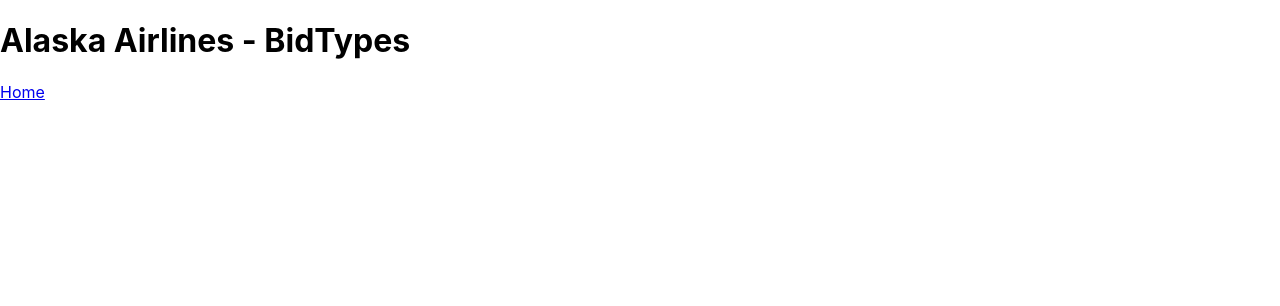
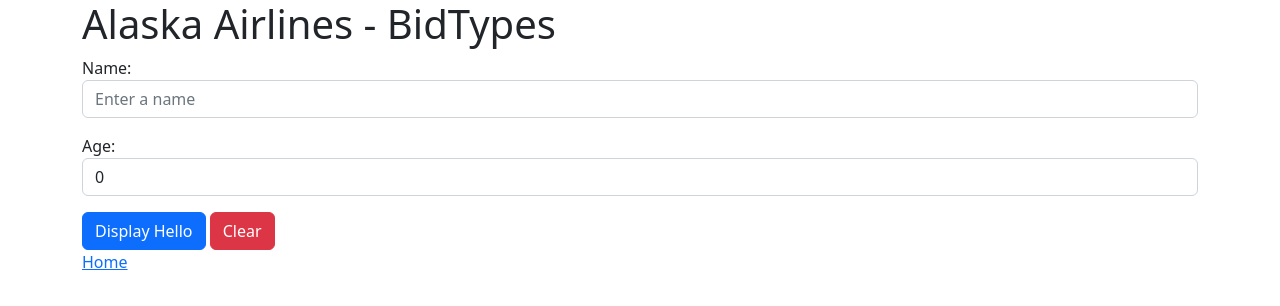
Before and after one commit to LA-McAlister/CIS117-React-App, a React (Create React App) app in the folder bidpro-admin/: page /alaska-airlines/bidtypes in a window 1280 px wide. Shown: the top 306 px of the page. Built offline with nearby package versions, Linux system fonts and the light colour scheme.

Commit message:
Hello Name - Variables, Constants, Types & Operators Lab

```diff
--- a/bidpro-admin/package.json
+++ b/bidpro-admin/package.json
@@ -6,6 +6,7 @@
     "@testing-library/jest-dom": "^5.16.5",
     "@testing-library/react": "^13.4.0",
     "@testing-library/user-event": "^13.5.0",
+    "bootstrap": "^5.2.3",
     "react": "^18.2.0",
     "react-dom": "^18.2.0",
     "react-router-dom": "^6.8.0",
--- /dev/null
+++ b/bidpro-admin/src/components/HelloNameSavingData/HelloNameSavingData.jsx
@@ -0,0 +1,61 @@
+import React, { useState } from "react";
+export const HelloNameSavingData = () => {
+  const CURRENT_YEAR = 2023;
+  const [name, setName] = useState("");
+  const [age, setAge] = useState(0);
+  const [helloNameMessage, setHelloNameMessage] = useState("");
+
+  const displayHelloMessage = () => {
+    setHelloNameMessage(
+      `Hello ${name}. Your age is ${age}. The year you were born is ${
+        CURRENT_YEAR - age
+      }.`
+    );
+  };
+
+  const clearName = () => {
+    setName("");
+    setAge(0);
+    setHelloNameMessage("");
+  };
+
+  return (
+    <>
+      <div className="mb-3">
+        <lable htmlFor="helloNameInput" className="form-lable">
+          Name:
+        </lable>
+        <input
+          type="text"
+          className="form-control"
+          id="helloNameInput"
+          placeholder="Enter a name"
+          value={name}
+          onChange={(e) => setName(e.target.value)}
+        />
+      </div>
+      <div className="mb-3">
+        <lable htmlFor="AgeInput" className="form-lable">
+          Age:
+        </lable>
+        <input
+          type="number"
+          className="form-control"
+          id="ageInput"
+          placeholder="Enter your age"
+          value={age}
+          onChange={(e) => setAge(e.target.value)}
+        />
+      </div>
+      <h2>{helloNameMessage}</h2>
+      <div>
+        <button className="btn btn-primary" onClick={displayHelloMessage}>
+          Display Hello
+        </button>{" "}
+        <button className="btn btn-danger" onClick={clearName}>
+          Clear
+        </button>
+      </div>
+    </>
+  );
+};
--- /dev/null
+++ b/bidpro-admin/src/components/HelloNameSavingData/index.js
@@ -0,0 +1,3 @@
+import { HelloNameSavingData } from "./HelloNameSavingData";
+
+export default HelloNameSavingData;
--- a/bidpro-admin/src/index.css
+++ /dev/null
@@ -1,13 +0,0 @@
-body {
-  margin: 0;
-  font-family: -apple-system, BlinkMacSystemFont, 'Segoe UI', 'Roboto', 'Oxygen',
-    'Ubuntu', 'Cantarell', 'Fira Sans', 'Droid Sans', 'Helvetica Neue',
-    sans-serif;
-  -webkit-font-smoothing: antialiased;
-  -moz-osx-font-smoothing: grayscale;
-}
-
-code {
-  font-family: source-code-pro, Menlo, Monaco, Consolas, 'Courier New',
-    monospace;
-}
--- a/bidpro-admin/src/index.js
+++ b/bidpro-admin/src/index.js
@@ -1,6 +1,6 @@
 import React from "react";
 import ReactDOM from "react-dom/client";
-import "./index.css";
+import "../node_modules/bootstrap/dist/css/bootstrap.min.css";
 import App from "./App";
 import reportWebVitals from "./reportWebVitals";
 import { BrowserRouter as Router } from "react-router-dom";
--- a/bidpro-admin/src/pages/alaska-airlines/bidtypes/ASBidTypes.jsx
+++ b/bidpro-admin/src/pages/alaska-airlines/bidtypes/ASBidTypes.jsx
@@ -1,10 +1,12 @@
 import React from "react";
 import { Link } from "react-router-dom";
+import { HelloNameSavingData } from "../../../components/HelloNameSavingData/HelloNameSavingData";
 
 export const ASBidTypes = () => {
   return (
-    <div>
+    <div className="container">
       <h1>Alaska Airlines - BidTypes</h1>
+      <HelloNameSavingData />
       <Link to="/">Home</Link>
     </div>
   );
```
Also changed, not shown: 2 other files (tests, documents, lock files or other folders).
